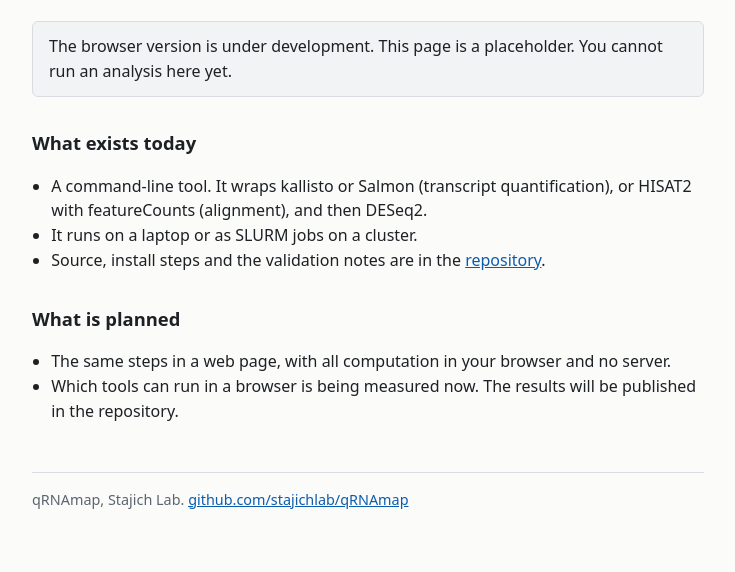
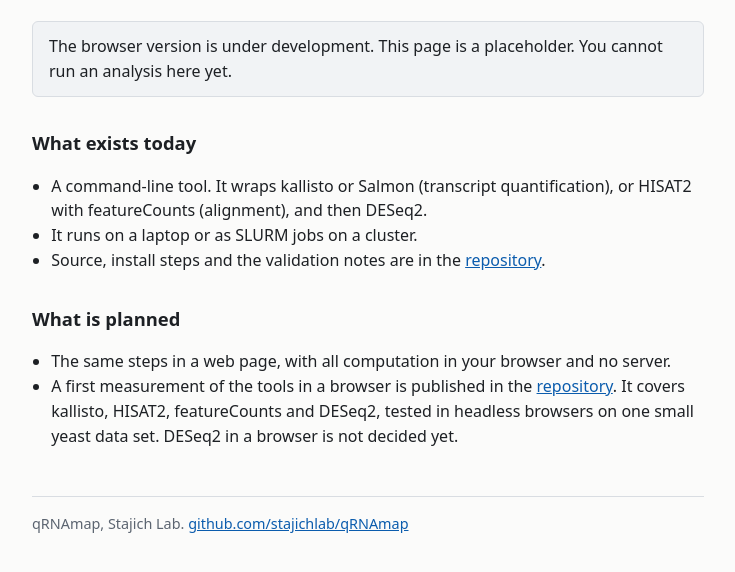
Before and after one commit to stajichlab/qRNAmap, a plain HTML site: page site/index.html in a window 1280 px wide. Shown: the part 108-680 px from the top of the page, without its empty margins (272-1007 px from the left). Drawn offline with Linux system fonts and the light colour scheme.

Commit message:
docs(site): link the spike 0 results from the placeholder page
Co-Authored-By: Claude Sonnet 5.5 <noreply@anthropic.com>
Claude-Session: https://claude.ai/code/session_01CoSBcPmuXVDpBrrPNsnYtc

```diff
--- a/site/index.html
+++ b/site/index.html
@@ -34,7 +34,7 @@ footer { margin-top: 3rem; border-top: 1px solid var(--line); padding-top: 1rem;
 <h2>What is planned</h2>
 <ul>
   <li>The same steps in a web page, with all computation in your browser and no server.</li>
-  <li>Which tools can run in a browser is being measured now. The results will be published in the repository.</li>
+  <li>A first measurement of the tools in a browser is published in the <a href="https://github.com/stajichlab/qRNAmap/blob/main/docs/browser/spike0.md">repository</a>. It covers kallisto, HISAT2, featureCounts and DESeq2, tested in headless browsers on one small yeast data set. DESeq2 in a browser is not decided yet.</li>
 </ul>
 <footer>qRNAmap, Stajich Lab. <a href="https://github.com/stajichlab/qRNAmap">github.com/stajichlab/qRNAmap</a></footer>
 </body>
```
